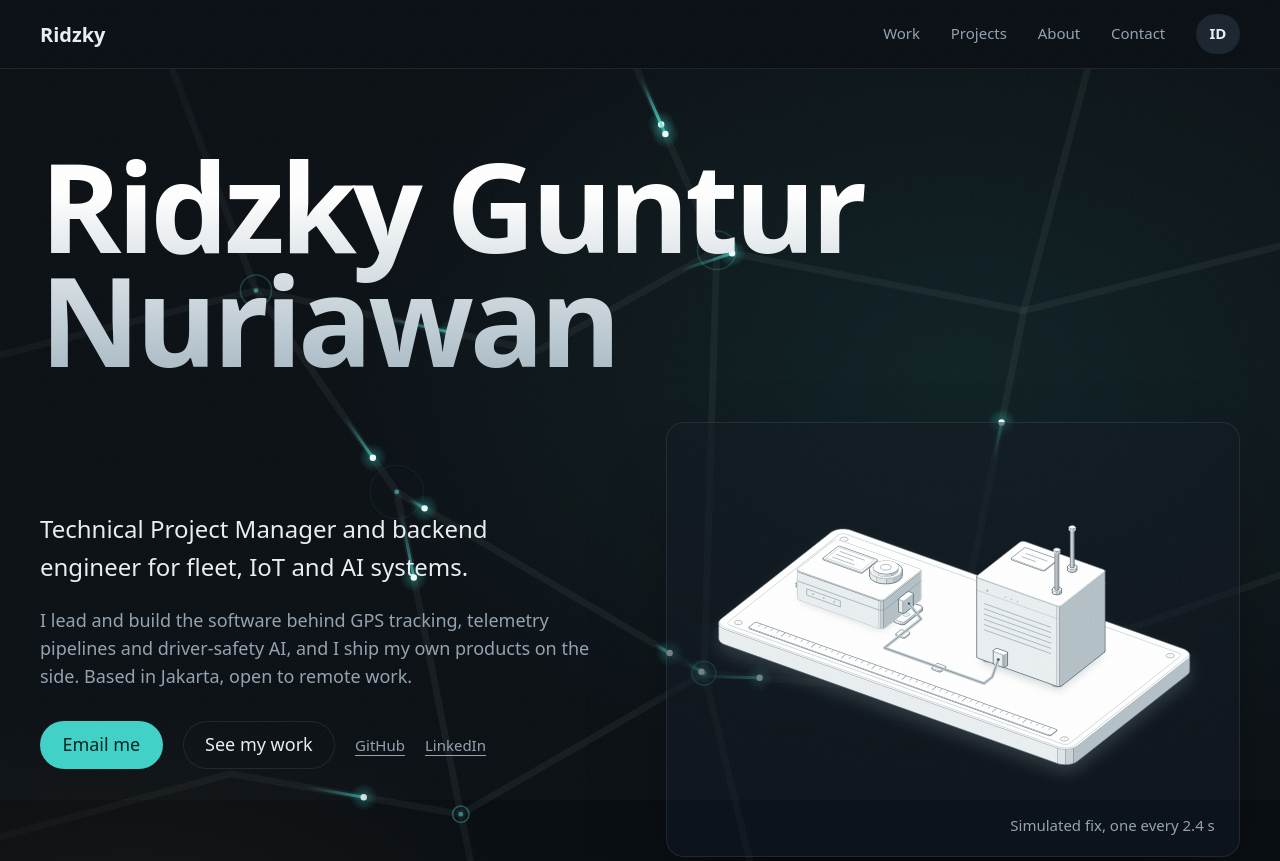
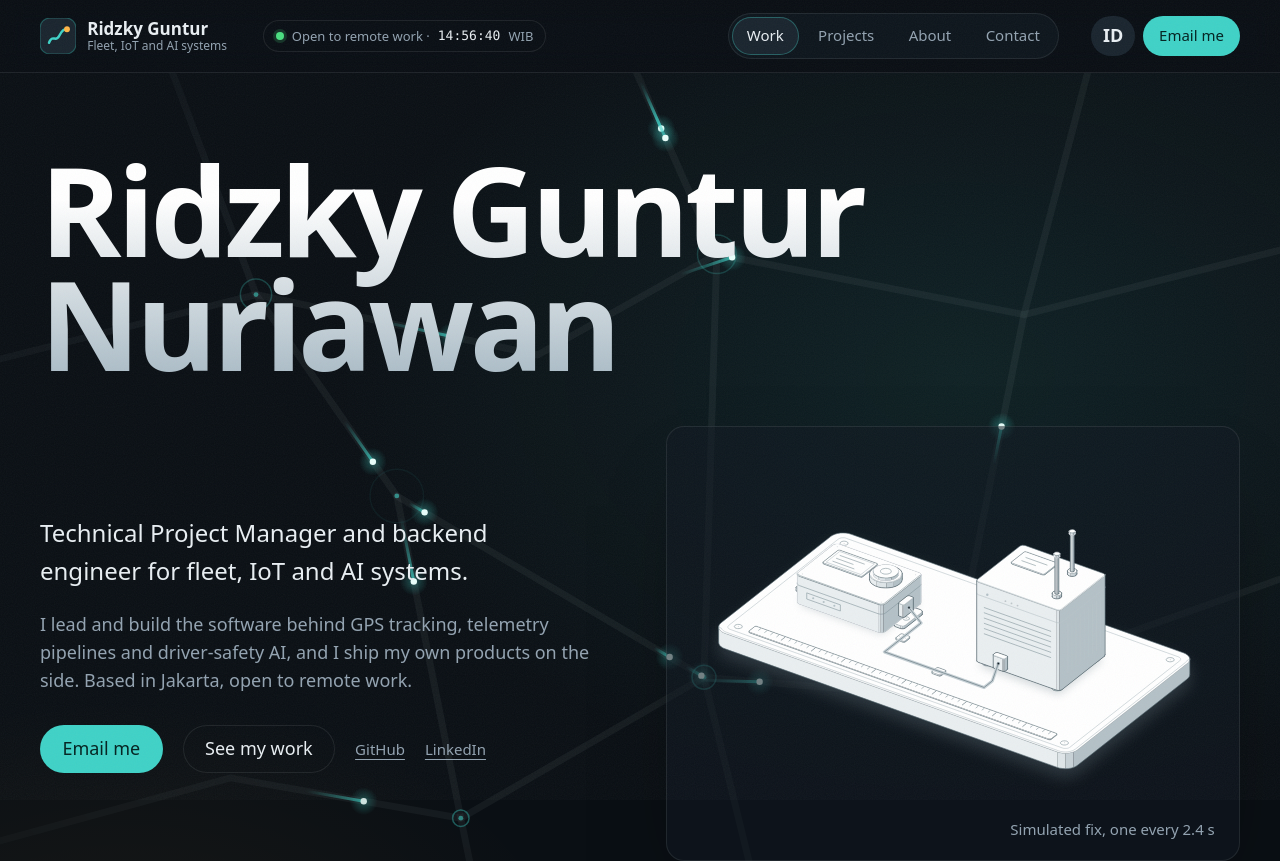
Before and after one commit to ridzkyyy/ridzky-portfolio, a React (Vite) app: page / in a window 1280 px wide. Shown: the top 861 px of the page. Built offline with nearby package versions, Linux system fonts and the light colour scheme; a web font is replaced by a local one.

Commit message:
feat: header with route mark, availability and active section; fit impact numbers

```diff
--- /dev/null
+++ b/src/components/Clock.tsx
@@ -0,0 +1,13 @@
+import { useEffect, useState } from 'react';
+
+const CLOCK = new Intl.DateTimeFormat('en-GB', { timeZone: 'Asia/Jakarta', hour: '2-digit', minute: '2-digit', second: '2-digit' });
+
+/** Local time where I work, ticking once a second. */
+export function JakartaClock() {
+  const [now, setNow] = useState(() => new Date());
+  useEffect(() => {
+    const id = setInterval(() => setNow(new Date()), 1000);
+    return () => clearInterval(id);
+  }, []);
+  return <time dateTime={now.toISOString()}>{CLOCK.format(now)}</time>;
+}
--- a/src/components/Hero.tsx
+++ b/src/components/Hero.tsx
@@ -1,42 +1,16 @@
-import { useEffect, useState } from 'react';
 import { EMAIL, GITHUB, LINKEDIN } from '../i18n/content';
 import { useLang } from '../i18n/lang';
 import { BenchFigure } from './bench/BenchFigure';
 import { RouteField } from './RouteField';
-
-const CLOCK = new Intl.DateTimeFormat('en-GB', { timeZone: 'Asia/Jakarta', hour: '2-digit', minute: '2-digit', second: '2-digit' });
-
-/** Local time where I work, ticking once a second. */
-function JakartaClock() {
-  const [now, setNow] = useState(() => new Date());
-  useEffect(() => {
-    const id = setInterval(() => setNow(new Date()), 1000);
-    return () => clearInterval(id);
-  }, []);
-  return <time dateTime={now.toISOString()}>{CLOCK.format(now)}</time>;
-}
+import { JakartaClock } from './Clock';
+import { TopBar } from './TopBar';
 
 export function Hero() {
-  const { t, toggle } = useLang();
+  const { t } = useLang();
   const count = t.work.items.length + t.projects.items.length;
   return (
     <>
-      <div className="bar-shell">
-        <div className="bar wrap">
-          <a className="wordmark" href="#top">
-            Ridzky
-          </a>
-          <nav aria-label="Main">
-            <a href="#work">{t.nav.work}</a>
-            <a href="#projects">{t.nav.projects}</a>
-            <a href="#about">{t.nav.about}</a>
-            <a href="#contact">{t.nav.contact}</a>
-            <button type="button" className="lang" onClick={toggle} aria-label={t.nav.switchTo} title={t.nav.switchTo}>
-              {t.nav.switchShort}
-            </button>
-          </nav>
-        </div>
-      </div>
+      <TopBar />
       <header className="top spot">
         <RouteField />
         <div className="hero wrap" id="top">
--- /dev/null
+++ b/src/components/TopBar.tsx
@@ -0,0 +1,74 @@
+import { useEffect, useState } from 'react';
+import { EMAIL } from '../i18n/content';
+import { useLang } from '../i18n/lang';
+import { JakartaClock } from './Clock';
+
+const SECTIONS = ['work', 'projects', 'about', 'contact'] as const;
+type Section = (typeof SECTIONS)[number];
+
+/** The section whose top has passed the middle of the screen is the one being read. */
+function useActiveSection() {
+  const [active, setActive] = useState<Section | null>(null);
+  useEffect(() => {
+    const io = new IntersectionObserver(
+      (entries) => {
+        const seen = entries.filter((e) => e.isIntersecting).map((e) => e.target.id as Section);
+        if (seen.length) setActive(seen[seen.length - 1]);
+      },
+      { rootMargin: '-45% 0px -50% 0px' },
+    );
+    SECTIONS.forEach((id) => {
+      const el = document.getElementById(id);
+      if (el) io.observe(el);
+    });
+    return () => io.disconnect();
+  }, []);
+  return active;
+}
+
+function Mark() {
+  return (
+    <svg className="mark" viewBox="0 0 32 32" aria-hidden="true">
+      <rect width="32" height="32" rx="9" />
+      <path d="M8 22c3-8 6 0 9-6s5-6 7-6" />
+      <circle cx="24" cy="10" r="2.6" />
+    </svg>
+  );
+}
+
+export function TopBar() {
+  const { t, toggle } = useLang();
+  const active = useActiveSection();
+  return (
+    <div className="bar-shell">
+      <div className="bar wrap">
+        <a className="brand" href="#top">
+          <Mark />
+          <span className="brand-text">
+            <b>Ridzky Guntur</b>
+            <small>{t.nav.tagline}</small>
+          </span>
+        </a>
+        <span className="status">
+          <i aria-hidden="true" />
+          {t.nav.status} · <JakartaClock /> WIB
+        </span>
+        <nav aria-label="Main">
+          {SECTIONS.map((id) => (
+            <a key={id} href={`#${id}`} aria-current={active === id ? 'true' : undefined}>
+              {t.nav[id]}
+            </a>
+          ))}
+        </nav>
+        <div className="bar-actions">
+          <button type="button" className="lang" onClick={toggle} aria-label={t.nav.switchTo} title={t.nav.switchTo}>
+            {t.nav.switchShort}
+          </button>
+          <a className="button button-small" href={`mailto:${EMAIL}`}>
+            {t.nav.cta}
+          </a>
+        </div>
+      </div>
+    </div>
+  );
+}
--- a/src/i18n/content.ts
+++ b/src/i18n/content.ts
@@ -58,7 +58,7 @@ const STACK = {
 };
 
 const en = {
-  nav: { work: 'Work', projects: 'Projects', about: 'About', contact: 'Contact', switchTo: 'Baca dalam Bahasa Indonesia', switchShort: 'ID' },
+  nav: { work: 'Work', projects: 'Projects', about: 'About', contact: 'Contact', switchTo: 'Baca dalam Bahasa Indonesia', switchShort: 'ID', tagline: 'Fleet, IoT and AI systems', status: 'Open to remote work', cta: 'Email me' },
   hero: {
     name: 'Ridzky Guntur Nuriawan',
     role: 'Technical Project Manager and backend engineer for fleet, IoT and AI systems.',
@@ -236,7 +236,7 @@ const en = {
 export type Content = typeof en;
 
 const id: Content = {
-  nav: { work: 'Karya', projects: 'Proyek', about: 'Tentang', contact: 'Kontak', switchTo: 'Read in English', switchShort: 'EN' },
+  nav: { work: 'Karya', projects: 'Proyek', about: 'Tentang', contact: 'Kontak', switchTo: 'Read in English', switchShort: 'EN', tagline: 'Sistem armada, IoT dan AI', status: 'Terbuka untuk remote', cta: 'Kirim email' },
   hero: {
     name: 'Ridzky Guntur Nuriawan',
     role: 'Technical Project Manager dan backend engineer untuk sistem armada, IoT dan AI.',
--- a/src/styles/global.css
+++ b/src/styles/global.css
@@ -205,35 +205,145 @@ p {
 }
 
 .bar {
-  display: flex;
+  display: grid;
+  grid-template-columns: auto 1fr auto auto;
   align-items: center;
-  justify-content: space-between;
   gap: 1rem;
-  min-height: 4.25rem;
+  min-height: 4.5rem;
 }
 
-.wordmark {
+.brand {
+  display: inline-flex;
+  align-items: center;
+  gap: 0.7rem;
+  text-decoration: none;
+}
+
+.mark {
+  width: 2.25rem;
+  height: 2.25rem;
+  flex: none;
+  transition: transform 500ms var(--ease-out);
+}
+
+.mark rect {
+  fill: var(--surface-2);
+  stroke: rgba(var(--accent-rgb), 0.35);
+}
+
+.mark path {
+  fill: none;
+  stroke: var(--accent);
+  stroke-width: 2.2;
+  stroke-linecap: round;
+  stroke-dasharray: 40;
+  animation: draw-route 2.4s var(--ease-out) both;
+}
+
+.mark circle {
+  fill: var(--warm);
+}
+
+@keyframes draw-route {
+  from {
+    stroke-dashoffset: 40;
+  }
+}
+
+.brand:hover .mark {
+  transform: rotate(-8deg) scale(1.06);
+}
+
+.brand-text {
+  display: grid;
+  line-height: 1.15;
+}
+
+.brand-text b {
   font-family: var(--display);
   font-weight: 600;
-  font-size: 1.25rem;
-  text-decoration: none;
+  font-size: 1.0625rem;
+}
+
+.brand-text small {
+  color: var(--muted);
+  font-size: 0.75rem;
+}
+
+/* Availability, a real state, beside the time where I am. */
+.status {
+  justify-self: start;
+  display: inline-flex;
+  align-items: center;
+  gap: 0.5rem;
+  margin-left: 1.25rem;
+  padding: 0.35rem 0.8rem;
+  border-radius: 999px;
+  box-shadow: inset 0 0 0 1px var(--line);
+  color: var(--muted);
+  font-size: 0.8125rem;
+  font-variant-numeric: tabular-nums;
+  white-space: nowrap;
+}
+
+@media (max-width: 1200px) {
+  .status {
+    display: none;
+  }
+}
+
+.status i {
+  width: 0.5rem;
+  height: 0.5rem;
+  border-radius: 50%;
+  background: #4ade80;
+  box-shadow: 0 0 0 3px rgba(74, 222, 128, 0.18);
+}
+
+.status time {
+  font-family: var(--mono);
+  color: var(--ink);
 }
 
 .bar nav {
   display: flex;
-  align-items: center;
-  gap: clamp(0.9rem, 2.4vw, 2rem);
+  gap: 0.25rem;
+  padding: 0.25rem;
+  border-radius: 999px;
+  background: rgba(17, 25, 33, 0.7);
+  box-shadow: inset 0 0 0 1px var(--line);
   font-size: var(--step-small);
 }
 
 .bar nav a {
+  padding: 0.45rem 0.95rem;
+  border-radius: 999px;
   color: var(--muted);
   text-decoration: none;
-  transition: color 150ms;
+  transition: color 150ms, background-color 250ms;
 }
 
 .bar nav a:hover {
   color: var(--ink);
+}
+
+.bar nav a[aria-current] {
+  background: var(--surface-2);
+  color: var(--ink);
+  box-shadow: inset 0 0 0 1px rgba(var(--accent-rgb), 0.35);
+}
+
+.bar-actions {
+  display: flex;
+  align-items: center;
+  gap: 0.5rem;
+  margin-left: 1rem;
+}
+
+.button-small {
+  min-height: 2.5rem;
+  padding: 0 1rem;
+  font-size: var(--step-small);
 }
 
 .lang {
@@ -817,6 +927,7 @@ p {
 }
 
 .impact li {
+  container-type: inline-size;
   display: grid;
   gap: 0.75rem;
   align-content: start;
@@ -831,7 +942,7 @@ p {
 
 .impact b {
   font-family: var(--display);
-  font-size: clamp(2.5rem, 1.4rem + 3vw, 4.5rem);
+  font-size: clamp(1.75rem, 17cqi, 4.5rem);
   font-weight: 600;
   letter-spacing: -0.03em;
   line-height: 1;
@@ -1012,7 +1123,13 @@ p {
 }
 
 @media (max-width: 900px) {
-  .bar nav a {
+  .bar {
+    grid-template-columns: 1fr auto;
+  }
+
+  .bar nav,
+  .status,
+  .brand-text small {
     display: none;
   }
 
```
